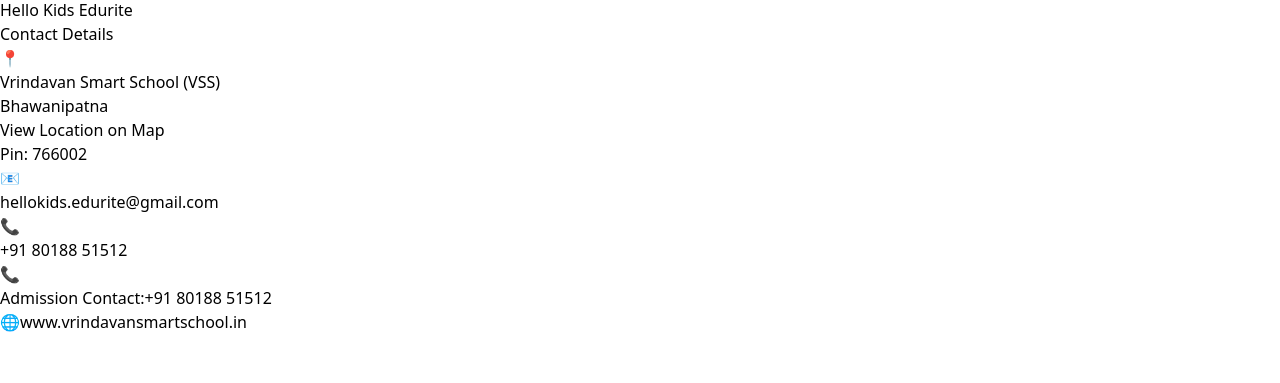
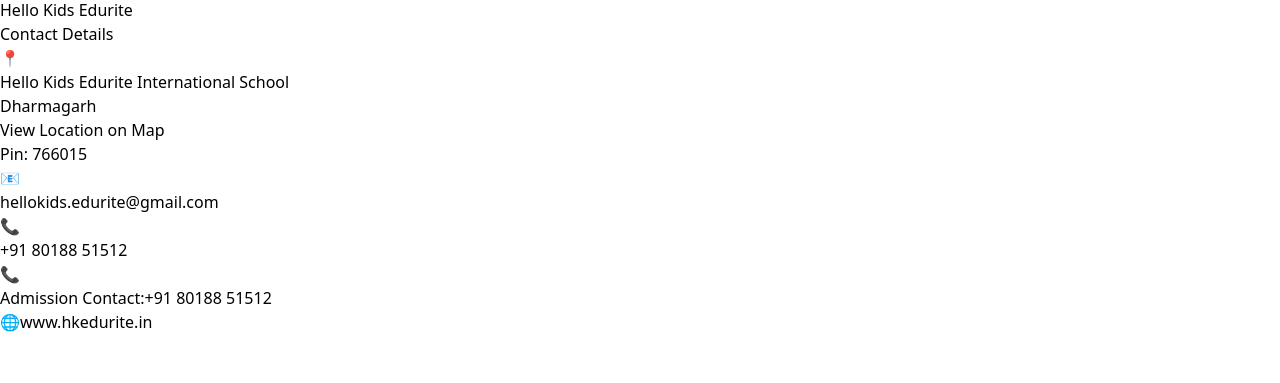
Before and after one commit to Tarunmeher/hkedurite-site-client, a React (Vite) app: page /contact in a window 1280 px wide. Shown: the part 628-1011 px from the top of the page. Built offline with nearby package versions, Linux system fonts and the light colour scheme; grey boxes are pictures that could not be loaded.

Commit message:
new changes happen

```diff
--- a/index.html
+++ b/index.html
@@ -2,9 +2,9 @@
 <html lang="en">
   <head>
     <meta charset="UTF-8" />
-    <link rel="icon" type="image/svg+xml" href="./src/assets/images/logo.jpg" />
+    <link rel="icon" type="image/svg+xml" href="./src/assets/images/hk_logo.png" />
     <meta name="viewport" content="width=device-width, initial-scale=1.0" />
-    <title>Vrindavan Smart School</title>
+    <title>Hello Kids Edurite International School</title>
   </head>
   <body>
     <div id="root"></div>
--- a/src/pages/contact/contact.jsx
+++ b/src/pages/contact/contact.jsx
@@ -17,8 +17,8 @@
                         <div className="flex items-start">
                             <span className="text-blue-500 text-lg mr-2">📍</span>
                             <p>
-                                Vrindavan Smart School (VSS)<br />
-                                Bhawanipatna <br />
+                                Hello Kids Edurite International School<br />
+                                Dharmagarh <br />
                                 <a
                                     href="https://www.google.com/maps/place/HELLO+KIDS+EDURITE+INTERNATIONAL+SCHOOL/@19.8659386,82.7722951,15z"
                                     className="text-blue-500 hover:underline"
@@ -29,14 +29,14 @@
                                 </a>
 
                                 <br />
-                                Pin: 766002
+                                Pin: 766015
                             </p>
                         </div>
                         <div className="flex items-center">
                             <span className="text-blue-500 text-lg mr-2">📧</span>
                             <p>
                                 <a
-                                    href="mailto:vrindavansmartschool@gmail.com"
+                                    href="mailto:hellokids.edurite@gmail.com"
                                     className="text-blue-500 hover:underline"
                                 >
                                     {`${siteConfig.contact.email}`}
@@ -59,12 +59,12 @@
                         <div className="flex items-center">
                             <span className="text-blue-500 text-lg mr-2">🌐</span>
                             <a
-                                href="https://vrindavansmartschool.in"
+                                href="https://hkedurite.in"
                                 className="text-blue-500 hover:underline"
                                 target="_blank"
                                 rel="noopener noreferrer"
                             >
-                                www.vrindavansmartschool.in
+                                www.hkedurite.in
                             </a>
                         </div>
                     </div>
```
Also changed, not shown: 1 other file (tests, documents, lock files or other folders).
